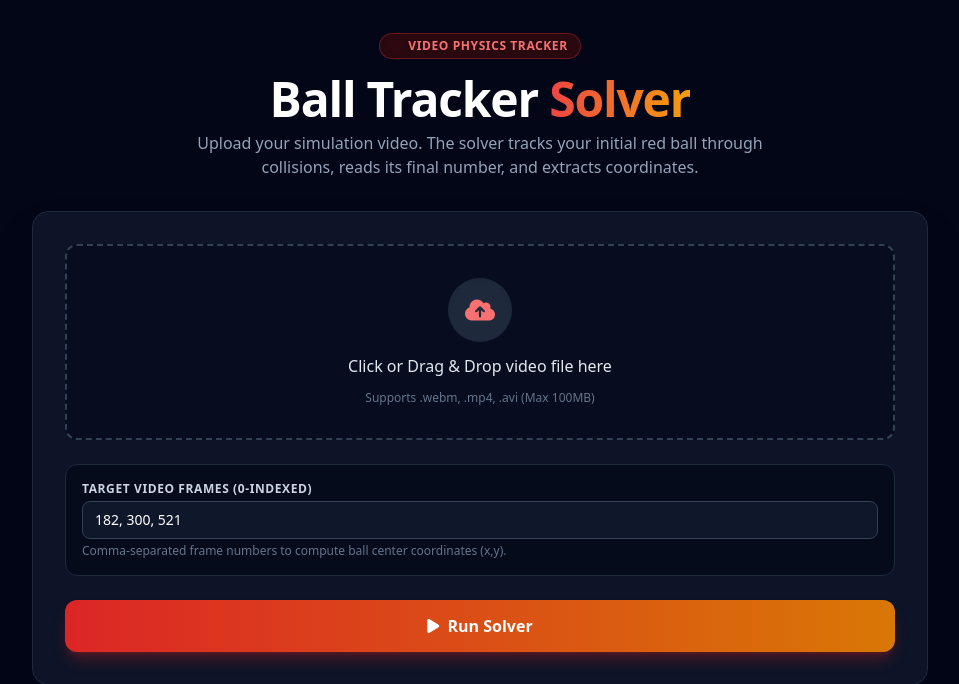
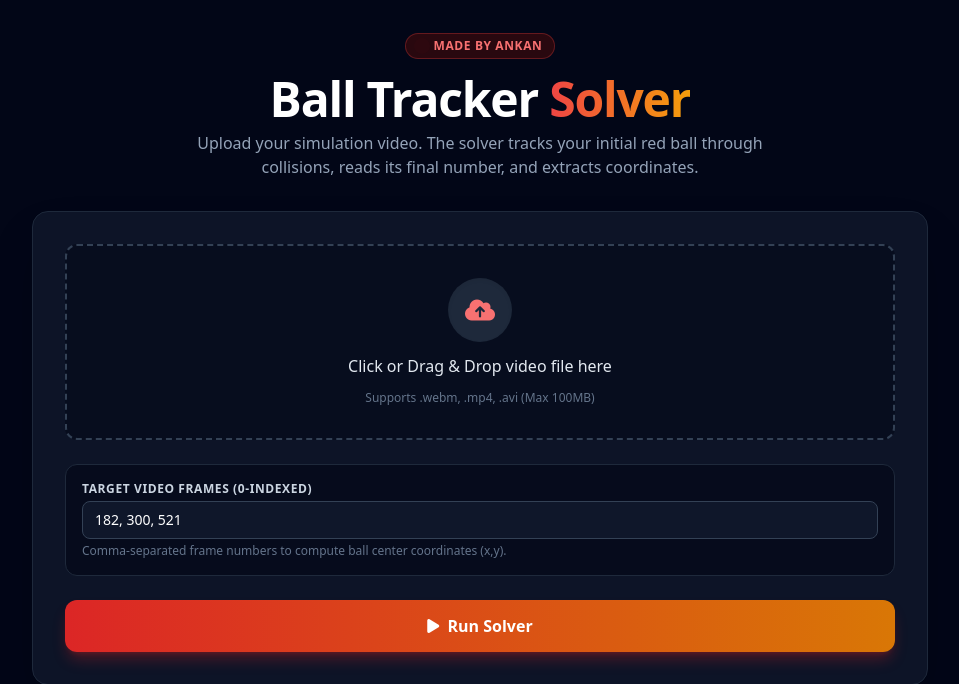
Before and after one commit to 24f2004622/ball-tracker-solver, a Flask app: page / in a window 1280 px wide. Shown: the top 684 px of the page, without its empty margins (160-1119 px from the left). Run offline with Flask 3, Linux system fonts and the light colour scheme; some libraries are stand-ins or nearby versions.

Commit message:
add some text

```diff
--- a/templates/index.html
+++ b/templates/index.html
@@ -19,7 +19,7 @@
         <!-- Header -->
         <header class="text-center space-y-2">
             <div class="inline-flex items-center gap-2 px-3 py-1 rounded-full bg-red-950/60 border border-red-500/30 text-red-400 text-xs font-semibold uppercase tracking-wider mb-2">
-                <span class="w-2 h-2 rounded-full bg-red-500 animate-ping"></span> Video Physics Tracker
+                <span class="w-2 h-2 rounded-full bg-red-500 animate-ping"></span> Made By Ankan
             </div>
             <h1 class="text-3xl sm:text-5xl font-black tracking-tight text-white">
                 Ball Tracker <span class="text-transparent bg-clip-text bg-gradient-to-r from-red-500 to-amber-500">Solver</span>
```
